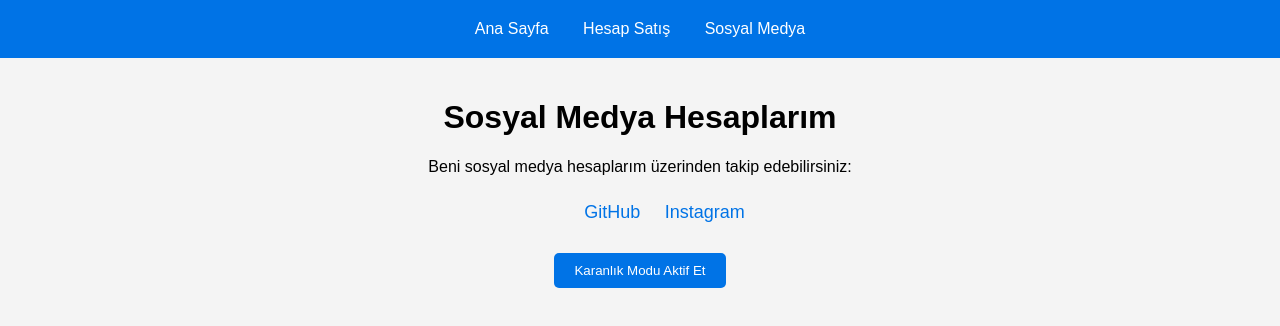
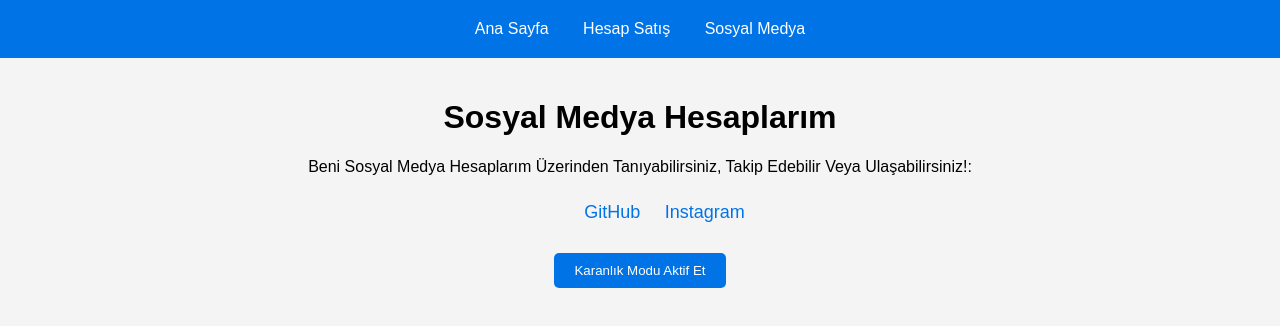
Before and after one commit to halopa34/halopa34.github.io, a plain HTML site: page sosyal.html in a window 1280 px wide. Drawn offline with Linux system fonts and the light colour scheme.

Commit message:
Update sosyal.html

```diff
--- a/sosyal.html
+++ b/sosyal.html
@@ -77,7 +77,7 @@
 
     <div class="content">
         <h1>Sosyal Medya Hesaplarım</h1>
-        <p>Beni sosyal medya hesaplarım üzerinden takip edebilirsiniz:</p>
+        <p>Beni Sosyal Medya Hesaplarım Üzerinden Tanıyabilirsiniz, Takip Edebilir Veya Ulaşabilirsiniz!:</p>
 
         <div class="social-links">
             <a href="" target="_blank"></a>
```
